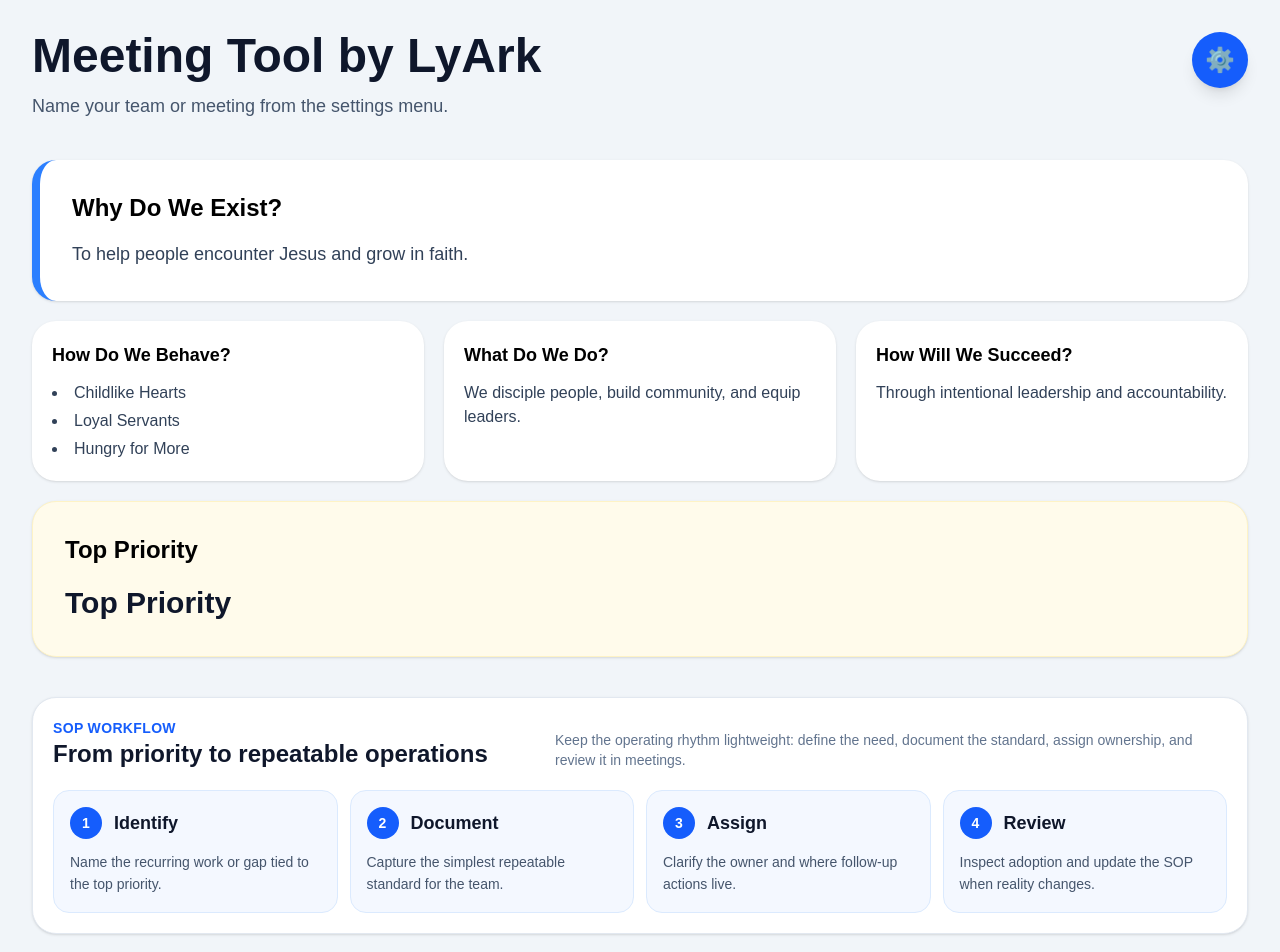
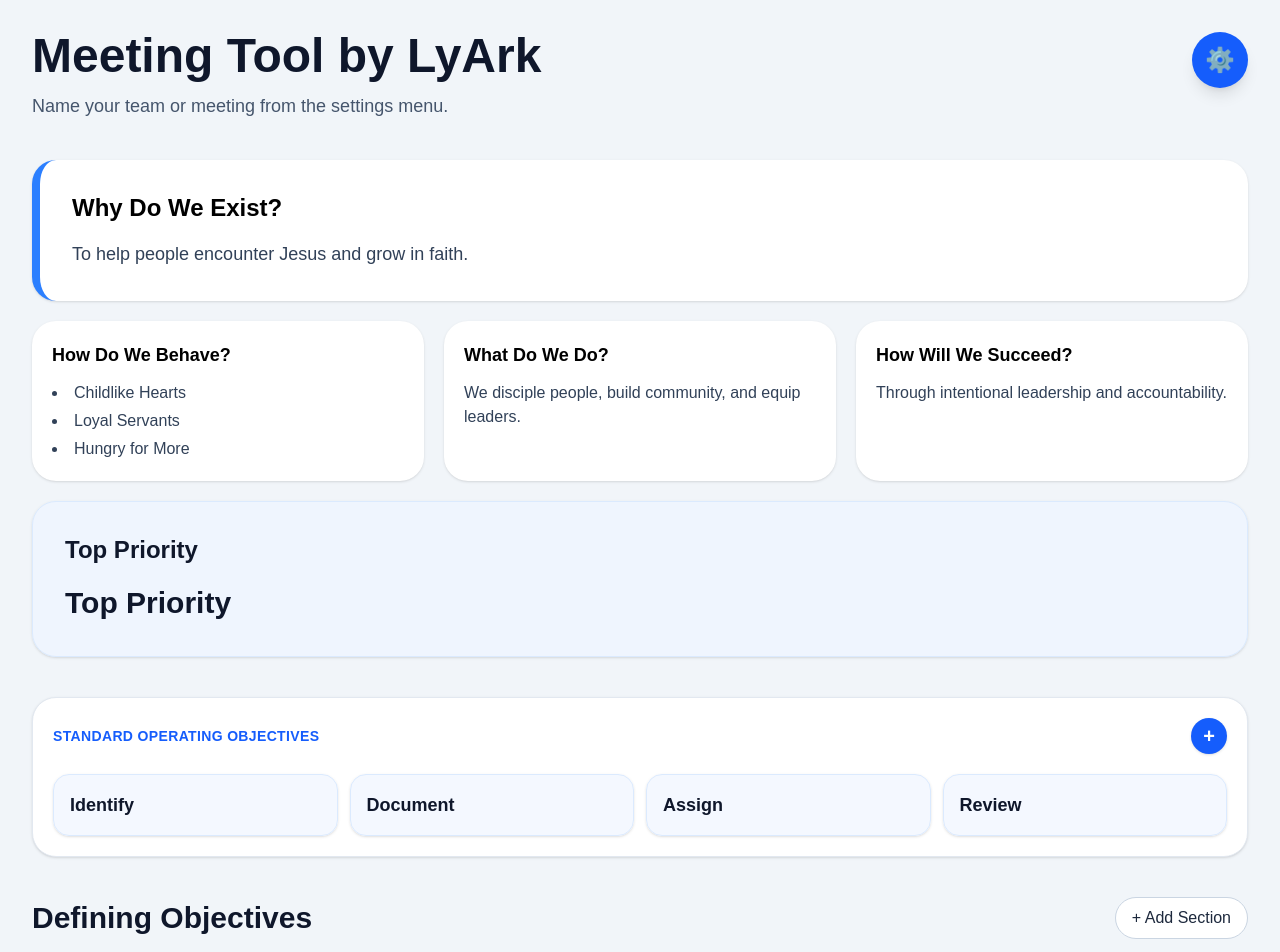
Before and after one commit to NaNo8831/Tool, a Next.js app: page / in a window 1280 px wide. Shown: the top 952 px of the page. Built offline with nearby package versions, Linux system fonts and the light colour scheme.

Commit message:
Refine SOP objective editing UX

```diff
--- a/app/components/dashboard/PreferencesModal.tsx
+++ b/app/components/dashboard/PreferencesModal.tsx
@@ -111,7 +111,7 @@ export function PreferencesModal({
             </div>
           </div>
 
-          <section className="rounded-3xl border border-amber-100 bg-amber-50/80 p-6 shadow-sm">
+          <section className="rounded-3xl border border-blue-100 bg-blue-50/80 p-6 shadow-sm">
             <label className="block text-3xl font-bold mb-4 text-slate-950">Top Priority</label>
             <EditableField
               value={organizationInfo.rallyCry}
--- a/app/lib/objectiveOptions.ts
+++ b/app/lib/objectiveOptions.ts
@@ -1,5 +1,5 @@
 import type { Objective, TaskStatus } from '@/app/types/objective';
-import type { MeetingSectionKey, OrganizationInfo } from '@/app/types/dashboard';
+import type { MeetingSectionKey, OrganizationInfo, StandardOperatingObjective } from '@/app/types/dashboard';
 
 export const defaultOrganizationInfo: OrganizationInfo = {
   whyExist: 'To help people encounter Jesus and grow in faith.',
@@ -13,6 +13,29 @@ export const defaultDashboardTitle = 'Meeting Tool by LyArk';
 
 export const defaultMeetingSectionOrder: MeetingSectionKey[] = ['agenda', 'topic', 'decision', 'cascade'];
 
+export const defaultStandardOperatingObjectives: StandardOperatingObjective[] = [
+  {
+    id: 1,
+    title: 'Identify',
+    description: 'Name the recurring work or gap tied to the top priority.'
+  },
+  {
+    id: 2,
+    title: 'Document',
+    description: 'Capture the simplest repeatable standard for the team.'
+  },
+  {
+    id: 3,
+    title: 'Assign',
+    description: 'Clarify the owner and where follow-up actions live.'
+  },
+  {
+    id: 4,
+    title: 'Review',
+    description: 'Inspect adoption and update the SOP when reality changes.'
+  }
+];
+
 export const taskStatusOptions: TaskStatus[] = ['planning', 'in-progress', 'waiting', 'completed'];
 
 export const objectiveColorClasses: Record<Objective['color'], string> = {
--- a/app/page.tsx
+++ b/app/page.tsx
@@ -5,19 +5,21 @@ import { PreferencesModal } from "@/app/components/dashboard/PreferencesModal";
 import { MeetingSection } from "@/app/components/meeting/MeetingSection";
 import { ObjectiveCard } from "@/app/components/objectives/ObjectiveCard";
 import { TaskDetailsModal } from "@/app/components/objectives/TaskDetailsModal";
-import { RichTextRenderer } from "@/app/components/ui/RichTextEditor";
+import { RichTextEditor, RichTextRenderer } from "@/app/components/ui/RichTextEditor";
 import { useLocalStorage } from "@/app/hooks/useLocalStorage";
 import { useObjectives } from "@/app/hooks/useObjectives";
 import {
   defaultDashboardTitle,
   defaultMeetingSectionOrder,
   defaultOrganizationInfo,
+  defaultStandardOperatingObjectives,
 } from "@/app/lib/objectiveOptions";
 import type {
   MeetingItem,
   MeetingRecord,
   MeetingSectionConfig,
   MeetingSectionKey,
+  StandardOperatingObjective,
 } from "@/app/types/dashboard";
 import type { RichTextValue } from "@/app/types/richText";
 
@@ -166,6 +168,17 @@ export default function Home() {
   const [strategicTopicItems, setStrategicTopicItems] = useLocalStorage<
     MeetingItem[]
   >(strategicTopicsStorageKey, []);
+  const [standardOperatingObjectives, setStandardOperatingObjectives] =
+    useLocalStorage<StandardOperatingObjective[]>(
+      "leadership-standard-operating-objectives",
+      defaultStandardOperatingObjectives,
+    );
+  const [selectedStandardObjectiveId, setSelectedStandardObjectiveId] =
+    useState<number | null>(null);
+  const [standardObjectiveDraft, setStandardObjectiveDraft] = useState({
+    title: "",
+    description: "" as RichTextValue,
+  });
   const [newAgendaItem, setNewAgendaItem] = useState("");
   const [newTopicItem, setNewTopicItem] = useState("");
   const [newDecisionItem, setNewDecisionItem] = useState("");
@@ -447,6 +460,64 @@ export default function Home() {
     setNewCascadeItem("");
   };
 
+  const openStandardObjectiveEditor = (item: StandardOperatingObjective) => {
+    setSelectedStandardObjectiveId(item.id);
+    setStandardObjectiveDraft({
+      title: item.title,
+      description: item.description,
+    });
+  };
+
+  const closeStandardObjectiveEditor = () => {
+    setSelectedStandardObjectiveId(null);
+    setStandardObjectiveDraft({ title: "", description: "" });
+  };
+
+  const addStandardObjective = () => {
+    const newStandardObjective: StandardOperatingObjective = {
+      id: Date.now(),
+      title: "New Standard Objective",
+      description: "",
+    };
+
+    setStandardOperatingObjectives([
+      ...standardOperatingObjectives,
+      newStandardObjective,
+    ]);
+    openStandardObjectiveEditor(newStandardObjective);
+  };
+
+  const saveStandardObjective = () => {
+    if (selectedStandardObjectiveId === null) return;
+
+    const nextTitle = standardObjectiveDraft.title.trim();
+    setStandardOperatingObjectives(
+      standardOperatingObjectives.map((item) =>
+        item.id === selectedStandardObjectiveId
+          ? {
+              ...item,
+              title: nextTitle || "New Standard Objective",
+              description: standardObjectiveDraft.description,
+            }
+          : item,
+      ),
+    );
+    closeStandardObjectiveEditor();
+  };
+
+  const deleteStandardObjective = () => {
+    if (selectedStandardObjectiveId === null) return;
+    if (!window.confirm("Delete this standard operating objective?")) return;
+
+    setStandardOperatingObjectives(
+      standardOperatingObjectives.filter(
+        (item) => item.id !== selectedStandardObjectiveId,
+      ),
+    );
+    closeStandardObjectiveEditor();
+  };
+
+
   const meetingSections: Record<MeetingSectionKey, MeetingSectionConfig> = {
     agenda: {
       id: "agenda",
@@ -586,8 +657,8 @@ export default function Home() {
             </div>
           </div>
 
-          <section className="bg-amber-50 rounded-3xl p-6 md:p-8 shadow border border-amber-100">
-            <h2 className="font-bold text-2xl mb-4 text-black">Top Priority</h2>
+          <section className="rounded-3xl border border-blue-100 bg-blue-50/80 p-6 shadow md:p-8">
+            <h2 className="mb-4 text-2xl font-bold text-slate-900">Top Priority</h2>
             <p className="text-3xl font-bold leading-snug text-slate-900 whitespace-pre-line">
               {organizationInfoWithDefaults.rallyCry || "Top Priority"}
             </p>
@@ -595,41 +666,30 @@ export default function Home() {
         </div>
 
         <section className="mb-10 rounded-3xl border border-slate-200 bg-white p-5 shadow-sm">
-          <div className="mb-5 flex flex-col gap-2 md:flex-row md:items-end md:justify-between">
-            <div>
-              <p className="text-sm font-semibold uppercase tracking-wide text-blue-600">
-                SOP Workflow
-              </p>
-              <h2 className="text-2xl font-bold text-slate-900">
-                From priority to repeatable operations
-              </h2>
-            </div>
-            <p className="max-w-2xl text-sm text-slate-500">
-              Keep the operating rhythm lightweight: define the need, document the standard, assign ownership, and review it in meetings.
+          <div className="mb-5 flex items-center justify-between gap-3">
+            <p className="text-sm font-semibold uppercase tracking-wide text-blue-600">
+              Standard Operating Objectives
             </p>
+            <button
+              type="button"
+              onClick={addStandardObjective}
+              className="flex h-9 w-9 items-center justify-center rounded-full bg-blue-600 text-xl font-semibold leading-none text-white shadow-sm hover:bg-blue-700"
+              aria-label="Add standard operating objective"
+            >
+              +
+            </button>
           </div>
 
           <div className="grid gap-3 md:grid-cols-4">
-            {[
-              ["1", "Identify", "Name the recurring work or gap tied to the top priority."],
-              ["2", "Document", "Capture the simplest repeatable standard for the team."],
-              ["3", "Assign", "Clarify the owner and where follow-up actions live."],
-              ["4", "Review", "Inspect adoption and update the SOP when reality changes."],
-            ].map(([step, title, description]) => (
-              <div
-                key={step}
-                className="rounded-2xl border border-blue-100 bg-blue-50/70 p-4"
+            {standardOperatingObjectives.map((item) => (
+              <button
+                key={item.id}
+                type="button"
+                onClick={() => openStandardObjectiveEditor(item)}
+                className="rounded-2xl border border-blue-100 bg-blue-50/70 p-4 text-left text-lg font-semibold text-slate-900 shadow-sm transition hover:border-blue-200 hover:bg-blue-100/80 focus:outline-none focus:ring-2 focus:ring-blue-300"
               >
-                <div className="mb-3 flex items-center gap-3">
-                  <span className="flex h-8 w-8 items-center justify-center rounded-full bg-blue-600 text-sm font-bold text-white">
-                    {step}
-                  </span>
-                  <h3 className="text-lg font-semibold text-slate-900">{title}</h3>
-                </div>
-                <p className="text-sm leading-relaxed text-slate-600">
-                  {description}
-                </p>
-              </div>
+                <span className="block truncate">{item.title}</span>
+              </button>
             ))}
           </div>
         </section>
@@ -753,6 +813,99 @@ export default function Home() {
         </div>
       </div>
 
+      {selectedStandardObjectiveId !== null ? (
+        <div className="fixed inset-0 z-50 flex items-center justify-center bg-black bg-opacity-50 px-4">
+          <div className="max-h-[90vh] w-full max-w-3xl overflow-y-auto rounded-3xl bg-white p-6 shadow-2xl md:p-8">
+            <div className="mb-6 flex items-start justify-between gap-4">
+              <div>
+                <p className="text-sm font-semibold uppercase tracking-wide text-blue-600">
+                  Standard Operating Objective
+                </p>
+                <h2 className="mt-1 text-3xl font-bold text-slate-950">
+                  Edit Objective
+                </h2>
+              </div>
+              <button
+                type="button"
+                onClick={closeStandardObjectiveEditor}
+                className="rounded-full px-3 py-1 text-2xl leading-none text-slate-500 hover:bg-slate-100 hover:text-slate-700"
+                aria-label="Close standard operating objective editor"
+              >
+                ×
+              </button>
+            </div>
+
+            <div className="space-y-5">
+              <label className="block">
+                <span className="mb-2 block text-lg font-semibold text-slate-900">
+                  Title
+                </span>
+                <input
+                  type="text"
+                  value={standardObjectiveDraft.title}
+                  onChange={(event) =>
+                    setStandardObjectiveDraft((draft) => ({
+                      ...draft,
+                      title: event.target.value,
+                    }))
+                  }
+                  className="w-full rounded-xl border border-slate-300 px-4 py-3 text-xl font-semibold text-slate-900 focus:outline-none focus:ring-2 focus:ring-blue-300"
+                  placeholder="New Standard Objective"
+                />
+              </label>
+
+              <div>
+                <span className="mb-2 block text-lg font-semibold text-slate-900">
+                  Description
+                </span>
+                <RichTextEditor
+                  key={selectedStandardObjectiveId}
+                  value={standardObjectiveDraft.description}
+                  onChange={(description) =>
+                    setStandardObjectiveDraft((draft) => ({
+                      ...draft,
+                      description,
+                    }))
+                  }
+                  placeholder="Add standard operating objective details..."
+                  className="bg-blue-50/50"
+                  editorClassName="text-base leading-relaxed"
+                  minHeightClassName="min-h-[180px]"
+                  ariaLabel="Standard operating objective description"
+                  editingMode="always"
+                />
+              </div>
+            </div>
+
+            <div className="mt-8 flex flex-col-reverse gap-3 sm:flex-row sm:items-center sm:justify-between">
+              <button
+                type="button"
+                onClick={deleteStandardObjective}
+                className="rounded-xl border border-red-200 bg-red-50 px-5 py-2 font-semibold text-red-700 hover:bg-red-100"
+              >
+                Delete
+              </button>
+              <div className="flex justify-end gap-3">
+                <button
+                  type="button"
+                  onClick={closeStandardObjectiveEditor}
+                  className="rounded-xl bg-slate-500 px-5 py-2 font-semibold text-white hover:bg-slate-600"
+                >
+                  Cancel
+                </button>
+                <button
+                  type="button"
+                  onClick={saveStandardObjective}
+                  className="rounded-xl bg-blue-600 px-5 py-2 font-semibold text-white hover:bg-blue-700"
+                >
+                  Save
+                </button>
+              </div>
+            </div>
+          </div>
+        </div>
+      ) : null}
+
       {selectedObjective && selectedTaskDetails ? (
         <TaskDetailsModal
           task={selectedTaskDetails}
--- a/app/types/dashboard.ts
+++ b/app/types/dashboard.ts
@@ -7,6 +7,12 @@ export interface OrganizationInfo {
   howBehave: RichTextValue;
   whatDo: RichTextValue;
   howSucceed: RichTextValue;
+}
+
+export interface StandardOperatingObjective {
+  id: number;
+  title: string;
+  description: RichTextValue;
 }
 
 export interface MeetingItem {
```
Also changed, not shown: app/components/ui/RichTextEditor.tsx (+65 -47 lines).
